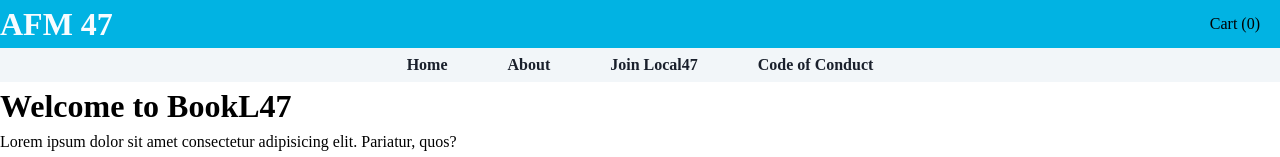
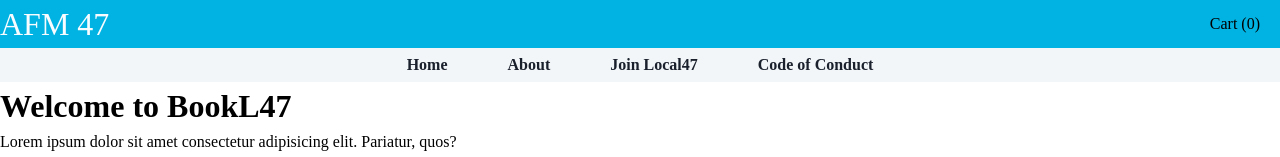
Before and after one commit to CompuGlobalHyper/bookL47, a React (Vite) app in the folder bookL47-frontend/: page / in a window 1280 px wide. Shown: the top 157 px of the page. Built offline with nearby package versions, Linux system fonts and the light colour scheme; no server answers.

Commit message:
Small styling and clicking tweaks

```diff
--- a/bookL47-frontend/src/components/Header.jsx
+++ b/bookL47-frontend/src/components/Header.jsx
@@ -55,8 +55,13 @@ export default function Header( { user }) {
     <div className={styles.container}>
         <div className={styles.main}>
             <div className={styles.image}></div>
-            <h1 className={styles.title}>{`AFM 47`}</h1>
-            {user.role !== 'guest' ? <></> : <Link to='/cart'className={`${styles.cart} text`}>Cart ({cart.length})</Link>}
+            <Link to='/' className={`${styles.title} text large`}>{`AFM 47`}</Link>
+            {user.role !== 'guest'
+            ? <></>
+            : <Link
+                to='/cart'
+                className={`${styles.cart} text`}
+                onClick={() => setViewMenu(false)}>Cart ({cart.length})</Link>}
             <div
                 className={styles.hamburger}
                 onClick={() => {
--- a/bookL47-frontend/src/components/styles/Header.module.css
+++ b/bookL47-frontend/src/components/styles/Header.module.css
@@ -15,6 +15,7 @@
 
 .title {
     color: var(--brand-text-color);
+    cursor: pointer;
 
 }
 
--- a/bookL47-frontend/src/index.css
+++ b/bookL47-frontend/src/index.css
@@ -182,7 +182,7 @@ a {
 
 }
 
-.big {
+.large {
   font-size: 32px;
 
 }
```
